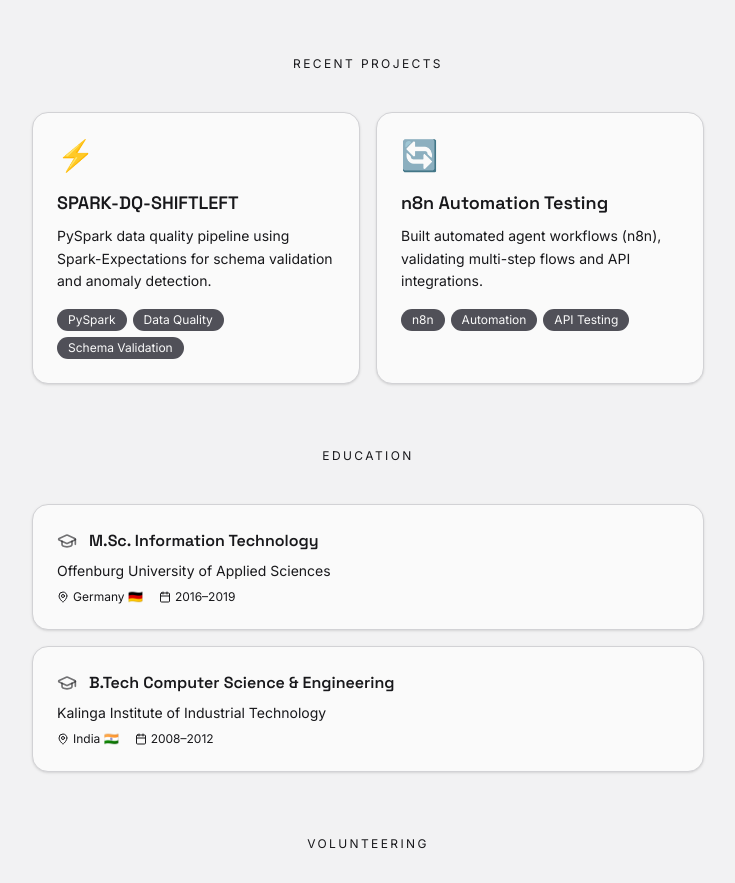
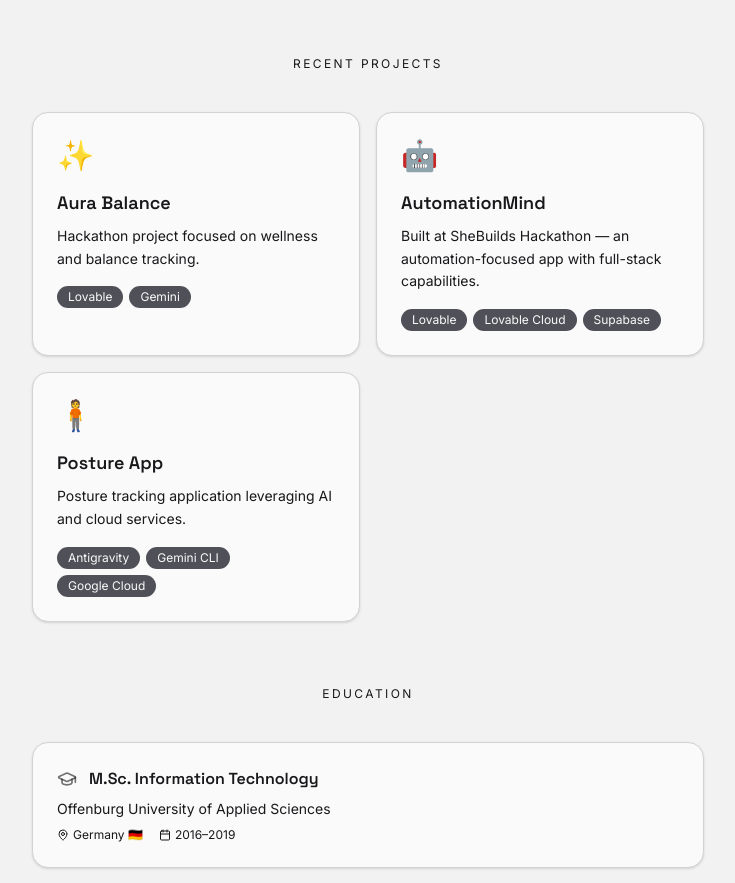
Before and after one commit to MeghnaAnand/personal-resume-webflow, a React (Vite) app: page / in a window 1280 px wide. Shown: the part 1920-2803 px from the top of the page, without its empty margins (272-1007 px from the left). Built offline with nearby package versions, Linux system fonts and the light colour scheme.

Commit message:
Changes
Co-authored-by: MeghnaAnand <20304272+MeghnaAnand@users.noreply.github.com>

```diff
--- a/src/components/portfolio/ProjectsSection.tsx
+++ b/src/components/portfolio/ProjectsSection.tsx
@@ -3,16 +3,25 @@ import { motion } from "framer-motion";
 
 const projects = [
   {
-    emoji: "⚡",
-    title: "SPARK-DQ-SHIFTLEFT",
-    description: "PySpark data quality pipeline using Spark-Expectations for schema validation and anomaly detection.",
-    tags: ["PySpark", "Data Quality", "Schema Validation"],
+    emoji: "✨",
+    title: "Aura Balance",
+    description: "Hackathon project focused on wellness and balance tracking.",
+    tags: ["Lovable", "Gemini"],
+    link: "https://github.com/august-human/aura-balance",
   },
   {
-    emoji: "🔄",
-    title: "n8n Automation Testing",
-    description: "Built automated agent workflows (n8n), validating multi-step flows and API integrations.",
-    tags: ["n8n", "Automation", "API Testing"],
+    emoji: "🤖",
+    title: "AutomationMind",
+    description: "Built at SheBuilds Hackathon — an automation-focused app with full-stack capabilities.",
+    tags: ["Lovable", "Lovable Cloud", "Supabase"],
+    link: "https://github.com/MeghnaAnand/logic-loom-78",
+  },
+  {
+    emoji: "🧍",
+    title: "Posture App",
+    description: "Posture tracking application leveraging AI and cloud services.",
+    tags: ["Antigravity", "Gemini CLI", "Google Cloud"],
+    link: "https://github.com/MeghnaAnand/posture-app",
   },
 ];
 
```
